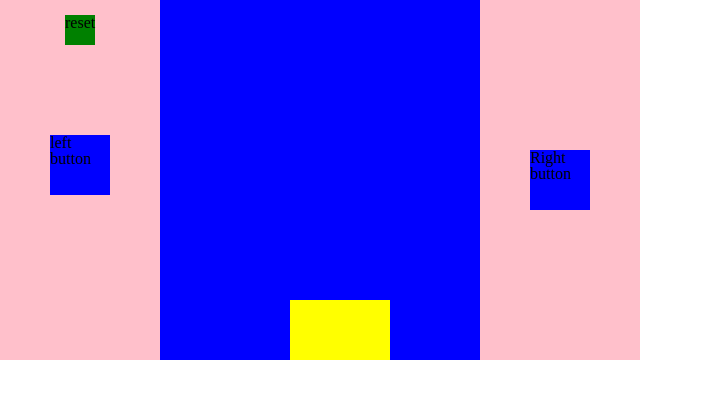
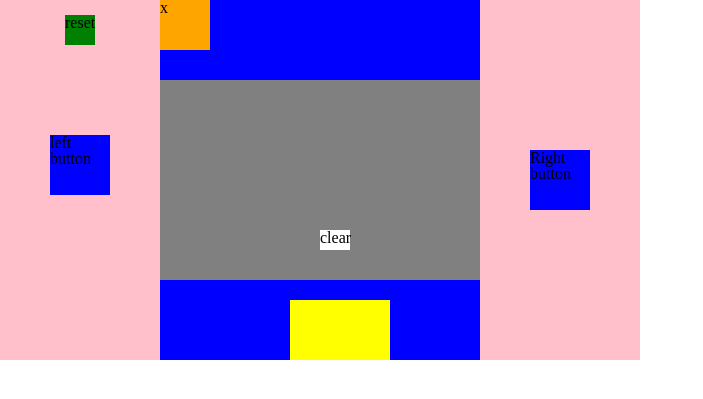
Before and after one commit to DanTheGeekMan/wdi-project-1, a PHP site: page / in a window 1280 px wide. Shown: the top 399 px of the page, without its empty margins (0-703 px from the left). Run offline with PHP 8.4, Linux system fonts and the light colour scheme; some libraries are stand-ins or nearby versions.

Commit message:
Notify box working correctly.  Timer broken.

```diff
--- a/css/style.css
+++ b/css/style.css
@@ -43,6 +43,22 @@ section {
   width: 60px;
   background-color: blue;
 }
+#notifyBox {
+  height: 200px;
+  width: 320px;
+  position: absolute;
+  left: 160px;
+  top: 80px;
+  background-color: grey;
+}
+#clearNotifyBox {
+  height: 20px;
+  width: 30px;
+  position: absolute;
+  left: 160px;
+  top: 150px;
+  background-color: white;
+}
 #truck {
   height: 60px;
   width: 100px;
@@ -51,3 +67,9 @@ section {
   left: 290px;
   top: 300px;
 }
+#box {
+  height: 50px;
+  width: 50px;
+  background-color: orange;
+  /*display: none;*/
+}
--- a/home.html
+++ b/home.html
@@ -14,7 +14,11 @@
     <div class="buttons" id="left_button">left button</div>
   </section>
   <section id="middle">
+  <div id="notifyBox">
+    <div class="buttons" id="clearNotifyBox">clear</div>
+  </div>
   <div id="truck"></div>
+  <div id="box">x</div>
   </section>
   <section id="right">
     <div class="buttons" id="right_button">Right button</div>
```
Also changed, not shown: js/app.js (+47 -1 lines).
